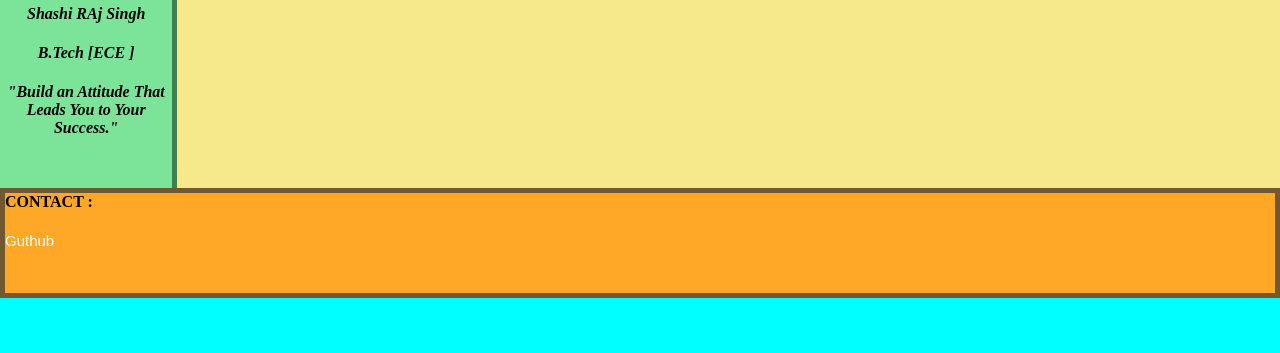
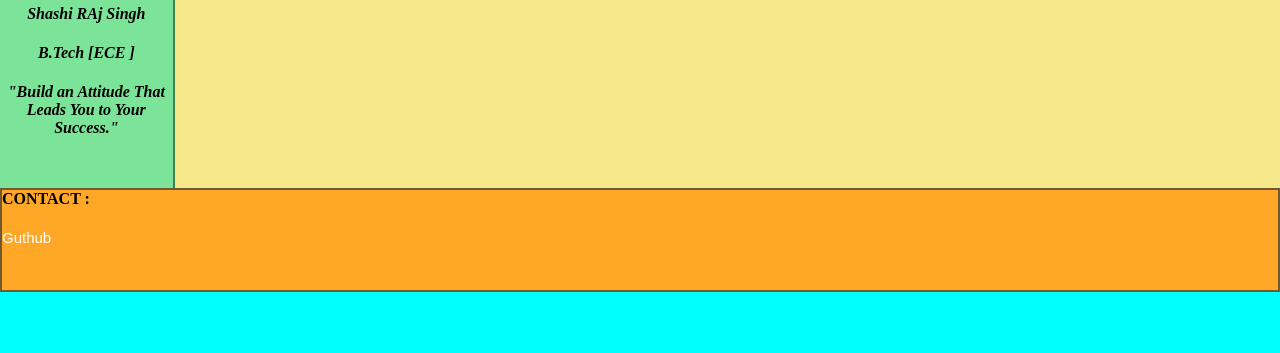
Before and after one commit to Galaxy-SRS-360/GalaxyEducation, a plain HTML site: page index.html in a window 1280 px wide. Shown: the part 447-800 px from the top of the page. Drawn offline with Linux system fonts and the light colour scheme.

Commit message:
boder update

```diff
--- a/style/style.css
+++ b/style/style.css
@@ -15,7 +15,8 @@ main{
     height:200px;
 }
 marquee{
-    background-color: aqua;
+text-align:center;
+ background-color: aqua;
  font-size: 30px;
  font-weight: 800;
  color:grey;
@@ -85,7 +86,7 @@ subBody{
     display: flex;
 }
 .side1{
-    border-right: 5px solid  #3f7f50;
+    border-right: 2px solid  #3f7f50;
     background-color:#7ce498;
     width: 200px;
     height: 350px;
@@ -107,7 +108,7 @@ subBody{
 }
 footer{
     margin-top: 0px;
-    border: 5px solid #725831;
+    border: 2px solid #725831;
     background-color:#ffa726;
     height:100px;
 }
```
